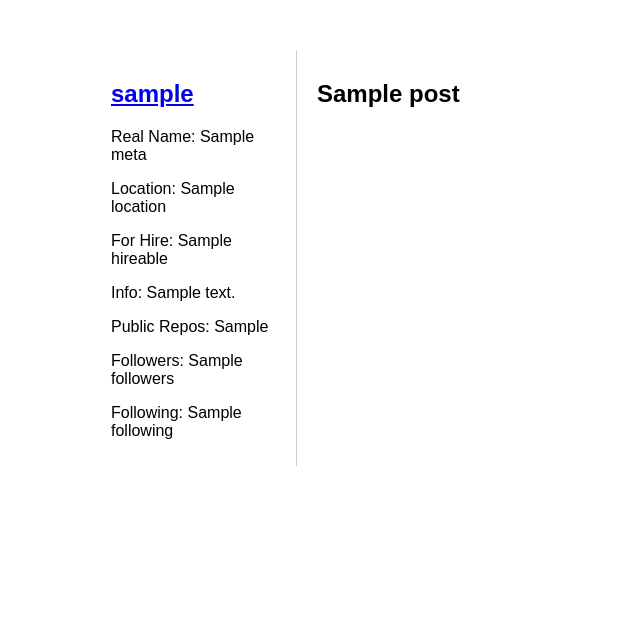
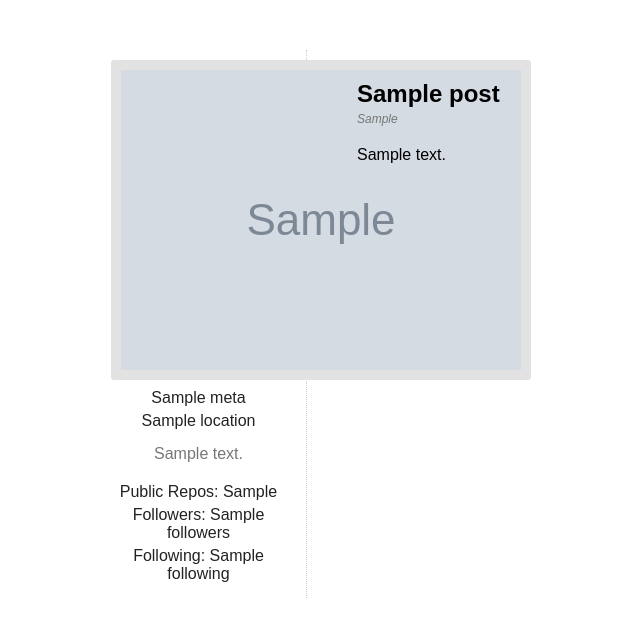
Before and after one commit to Codrspace/codrspace, a Django app: template apps/codrspace/templates/post_list.html in a window 1280 px wide. Shown: the top 637 px of the page, without its empty margins (39-679 px from the left). Run offline with Django 3.2, Linux system fonts and the light colour scheme; the template is opened without the code that fills it: most values are stand-ins (such as "Sample title", 1, 10 or a date in 2020); grey boxes marked "Sample" are stand-in pictures; parts of the project's set-up code (start-up, migrations or seed data) failed here and were passed over; some libraries are stand-ins or nearby versions.

Commit message:
Styles, styles, styles

```diff
--- a/apps/codrspace/static/codrspace.css
+++ b/apps/codrspace/static/codrspace.css
@@ -93,15 +93,75 @@ a.get-started { font-size: 24px; }
 
 #post-list-content #left-column {
     float: left;
-    border-right: 1px solid #ccc;
-    padding: 10px;
+    border-right: 1px dotted #ccc;
+    padding: 10px 20px 10px 10px;
     width: 175px;
+    text-align: center;
 }
 
 #post-list-content #right-column {
     float: left;
-    padding: 10px 10px 10px 20px;
+    padding: 10px 10px 10px 50px;
     width: 650px;
+}
+
+#post-list-content .post {
+  margin-bottom: 50px;
+}
+
+#post-list-content .post-header {
+  margin-bottom: 4px;
+}
+
+#post-list-content .post-meta {
+  font-style: italic;
+  font-size: 12px;
+  color: #777;
+}
+
+#post-list-content .post-content {
+  margin-top: 20px;
+}
+
+#post-list-content .post-options {
+  background-color: #f2f2f2;
+  padding: 5px;
+  margin-top: 20px;
+  -webkit-border-radius: 3px;
+  -moz-border-radius: 3px;
+  border-radius: 3px;
+}
+
+#post-list-content ul#auth-options {
+  list-style-type: none;
+  margin: 20px 0 0 0;
+  padding: 0;
+}
+
+#post-list-content ul#auth-options li {
+  margin-top: 5px;
+}
+
+/* user detail */
+#user-detail p {
+  margin: 5px 0 5px 0;
+  color: #222;
+}
+
+#user-detail p.bio {
+  margin-top: 15px;
+  color: #777;
+}
+
+#user-detail p.divider {
+  margin-top: 20px;
+}
+
+#user-detail img.user-detail-image {
+  border: 10px solid #e2e2e2;
+  -webkit-border-radius: 3px;
+  -moz-border-radius: 3px;
+  border-radius: 3px;
 }
 
 /* add/edit form
--- a/apps/codrspace/templates/post_list.html
+++ b/apps/codrspace/templates/post_list.html
@@ -4,10 +4,27 @@
     <div id="post-list-content">
         <div id="left-column">
             {% include "user_detail.html" with meta=meta %}
+            {% if user.is_authenticated %}
+                <ul id="auth-options">
+                    <li><a href="{% url add %}">Add Post</a></li>
+                    <li><a href="{% url signout %}">Sign Out</a></li>
+                <ul>
+            {% endif %}
         </div>
         <div id="right-column">
             {% for post in posts %}
-                <h2>{{ post.title }}</h2>
+                <div class="post">
+                    <h2 class="post-header">{{ post.title }}</h2>
+                    <div class="post-meta">{{ post.create_dt }}</div>
+                    <div class="post-content">
+                        {{ post.content }}
+                    </div>
+                    {% if user.is_authenticated %}
+                        <div class="post-options">
+                            <a href="{% url edit post.pk %}">Edit Post</a>
+                        </div>
+                    {% endif %}
+                </div>
             {% endfor %}
         </div>
     </div>
--- a/apps/codrspace/templates/user_detail.html
+++ b/apps/codrspace/templates/user_detail.html
@@ -1,10 +1,13 @@
-<h2><a href="{{meta.url}}">{{meta.login}}</a></h2>
-<dt>
-    <dl>Real Name: {{meta.name}}</dl>
-    <dl>Location: {{meta.location}}</dl>
-    <dl>For Hire: {{meta.hireable}}</dl>
-    <dl>Info: {{meta.bio}}</dl>
-    <dl>Public Repos: {{meta.public_repos}}</dl>
-    <dl>Followers: {{meta.followers}}</dl>
-    <dl>Following: {{meta.following}}</dl>
-</dt>
+<div id="user-detail">
+    <a href="{{ meta.html_url }}"><img class="user-detail-image" src="{{ meta.avatar_url }}" alt="GitHub &ndash; {{ meta.login }}"/></a>
+    <p>{% firstof meta.name meta.login %}</p>
+    {% if meta.location %}
+        <p>{{ meta.location }}</p>
+    {% endif %}
+    {% if meta.bio %}
+        <p class="bio">{{ meta.bio }}</p>
+    {% endif %}
+    <p class="divider">Public Repos: {{meta.public_repos}}</p>
+    <p>Followers: {{meta.followers}}</p>
+    <p>Following: {{meta.following}}</p>
+</div>
```
